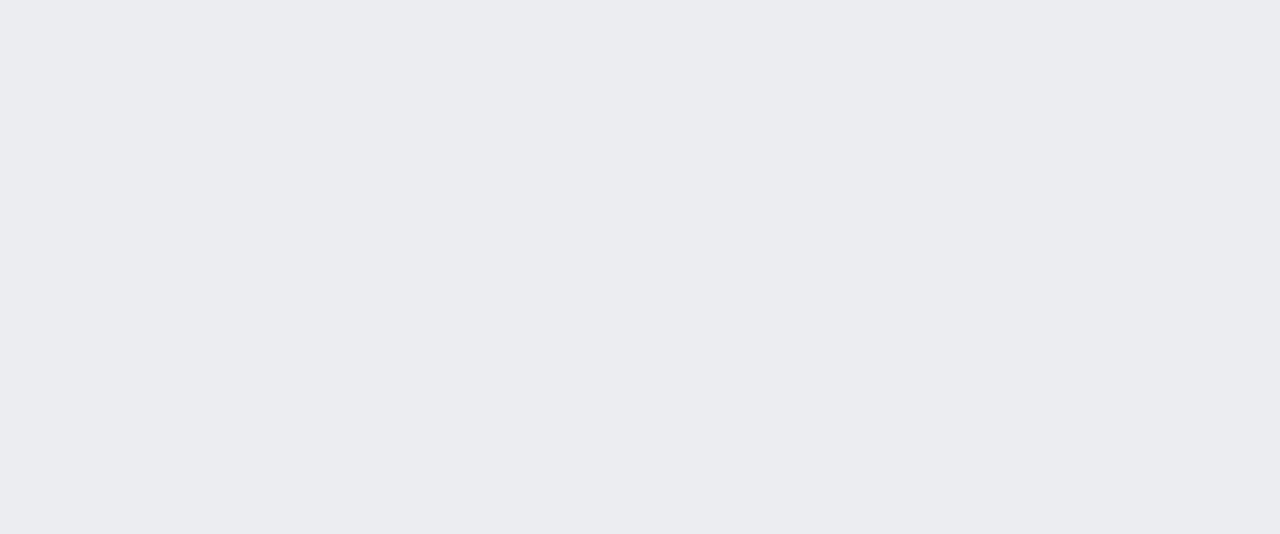
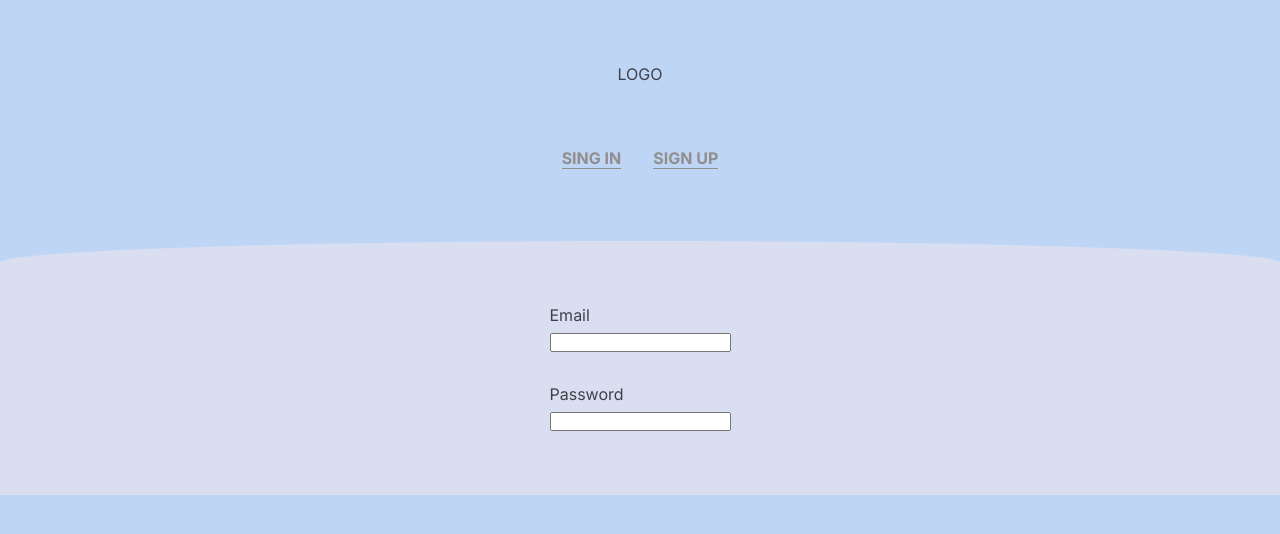
Before and after one commit to NNikiforuk/medical-assistant, a Next.js app: page / in a window 1280 px wide. Shown: the top 534 px of the page. Built offline with nearby package versions, Linux system fonts and the light colour scheme.

Commit message:
Changing button colors

```diff
--- a/app/page.module.scss
+++ b/app/page.module.scss
@@ -1,8 +1,39 @@
+@import "./variables.module.scss";
+
 .main {
-  display: flex;
-  flex-direction: column;
-  justify-content: space-between;
-  align-items: center;
-  padding: 6rem;
-  min-height: 100vh;
+	@include flex-center;
+	justify-content: space-between;
+	flex-direction: column;
+	padding: $padding-280px;
+	color: $text-color;
+
+	&_links {
+		margin: 4rem 1rem 1rem 1rem;
+		@include flex-center;
+		gap: 2rem;
+		color: $text-gray-color;
+		font-weight: bold;
+
+		.link {
+			border-bottom: 1px solid $text-gray-color;
+		}
+	}
+
+	&_form {
+		background-color: $background-color-light;
+		width: 100vw;
+		overflow: hidden;
+		margin: 3.5rem 1rem 1rem 1rem;
+		padding: 4rem;
+		border-radius: 70% 70% 0% 0% / 12% 12% 88% 88%;
+		@include flex-center;
+		flex-direction: column;
+		gap: 2rem;
+
+		&_item {
+			display: flex;
+			flex-direction: column;
+      gap: .5rem;
+		}
+	}
 }
--- a/app/page.tsx
+++ b/app/page.tsx
@@ -1,5 +1,31 @@
+"use client";
+import { useEffect, useState } from "react";
 import styles from "./page.module.scss";
 
 export default function Home() {
-	return <main className={styles.main}></main>;
+	const [mounted, setMounted] = useState(false);
+
+	//Hydration error with LastPass
+	useEffect(() => setMounted(true), []);
+	if (!mounted) return null;
+
+	return (
+		<main className={styles.main}>
+			<div className={styles.main_logo}>LOGO</div>
+			<div className={styles.main_links}>
+				<div className={styles.link}>SING IN</div>
+				<div className={styles.link}>SIGN UP</div>
+			</div>
+			<form className={styles.main_form}>
+				<div className={styles.main_form_item}>
+					<label>Email</label>
+					<input type="text" name="username" required />
+				</div>
+				<div className={styles.main_form_item}>
+					<label>Password</label>
+					<input type="password" name="password" required />
+				</div>
+			</form>
+		</main>
+	);
 }
--- a/app/variables.module.scss
+++ b/app/variables.module.scss
@@ -1,14 +1,26 @@
-$background-color: #ECEDF0;
+//General
+$background-color: #BFD5F5;
+$background-color-light: #d9dff1;
 $text-color: #404049;
+$text-gray-color: rgb(145, 142, 142);
 
-$button-text-color: #30303e;
+@mixin flex-center() {
+    display: flex;
+    align-items: center;
+}
+
+//Button
+$button-primary-text-color: #d9dff1;
+$button-secondary-text-color: #30303e;
 $button-primary-background-color: #619DE4;
 $button-disabled-background-color: rgb(174, 169, 169);
-$button-disabled-text-color: #30303e;
-
 $shadow-color: rgb(204, 197, 197);
 
+//Input
 $input-border-color: gray;
 $input-border-error-color: rgb(229, 57, 57);
 $input-error-color: rgb(229, 57, 57);
 $input-error-fontSize: 12px;
+
+//Page wrapper
+$padding-280px: 4rem 2rem;
--- a/styles/button.scss
+++ b/styles/button.scss
@@ -11,15 +11,15 @@
 
 	&--primary {
 		background-color: $button-primary-background-color;
-		color: $button-text-color;
+		color: $button-primary-text-color;
 	}
 
 	&--secondary {
-		color: $button-text-color;
+		color: $button-secondary-text-color;
 	}
 
 	&--disabled {
 		background-color: $button-disabled-background-color;
-		color: $button-disabled-text-color;
+		color: $button-secondary-text-color;
 	}
 }
```
